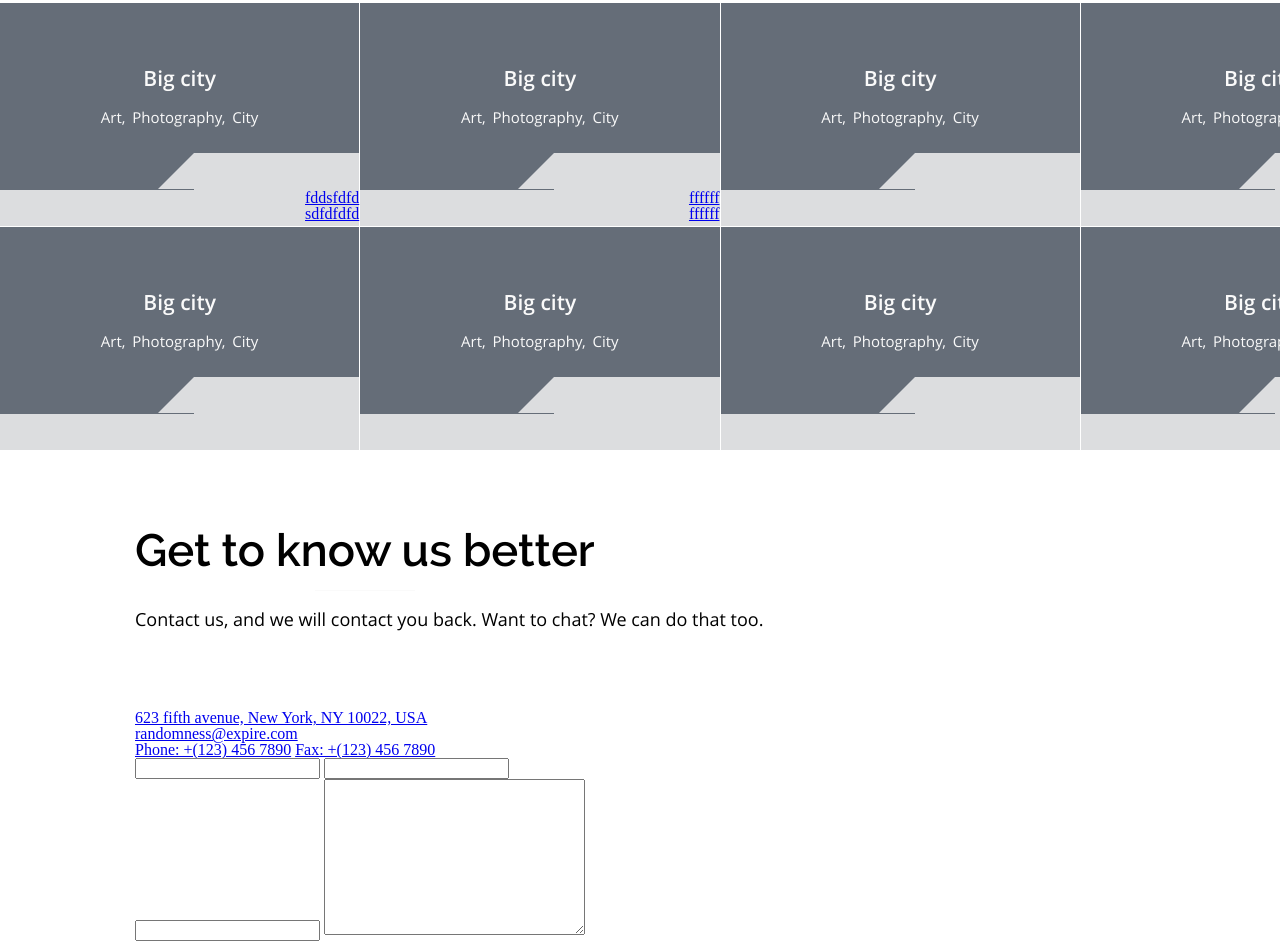
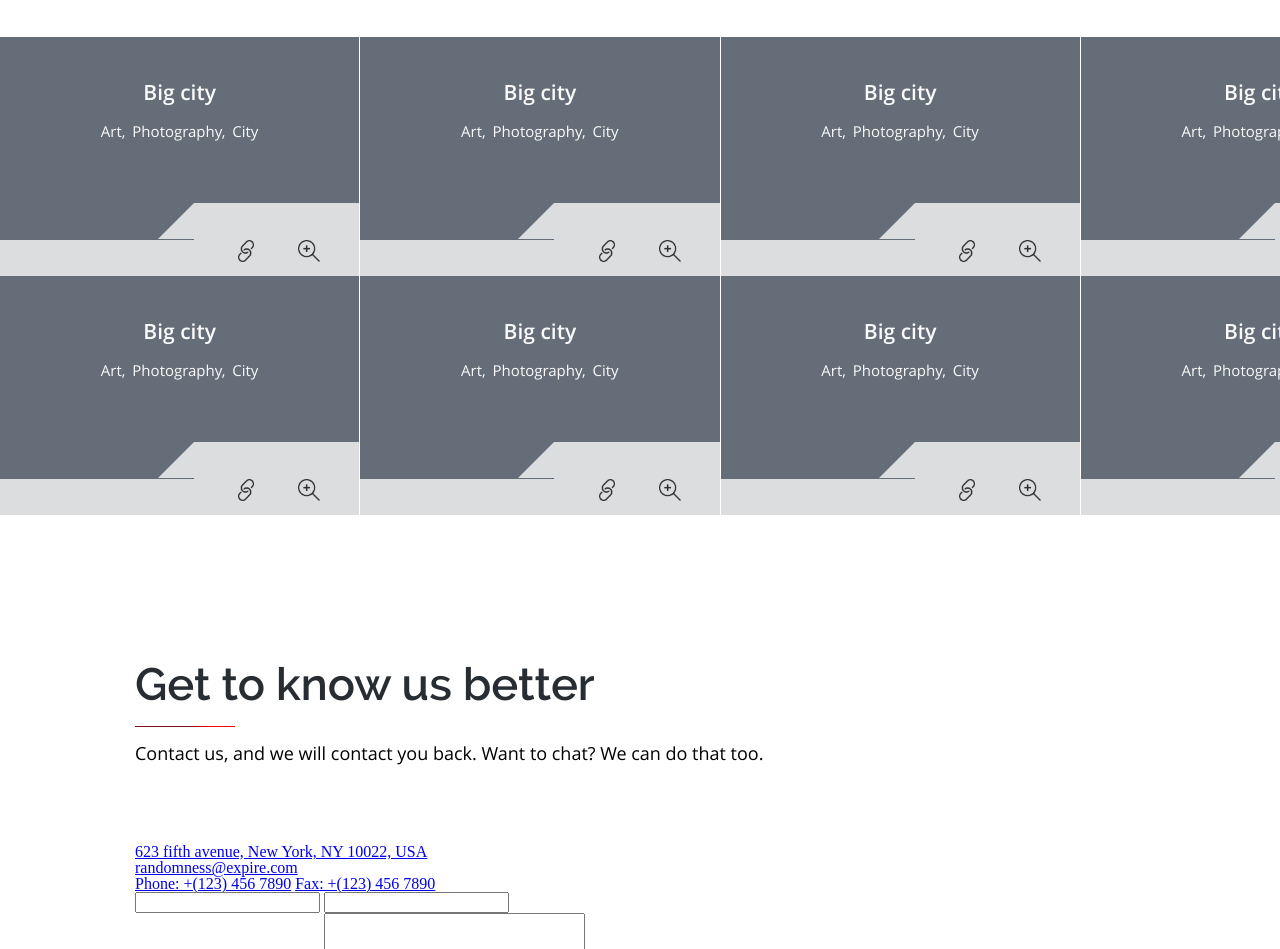
Before and after one commit to KseniyaSokolovskaya/hiqo-sokolovskaya-markup, a website: page index.html in a window 1280 px wide. Shown: the part 3073-4022 px from the top of the page. Drawn offline with nearby package versions, Linux system fonts and the light colour scheme; files that its build step writes are made by us from their sources.

Commit message:
add icons for portfolio, hover icons

```diff
--- a/index.html
+++ b/index.html
@@ -156,64 +156,64 @@
               <h3 class="portfolio__title">Big city</h3>
               <p class="portfolio__description">Art, Photography, City</p>
               <div class="icons">
-                <div class="icons__item"><a href="#">fddsfdfd</a></div>
-                <div class="icons__item"><a href="#">sdfdfdfd</a></div>
+                <a href="#" class="icons__item icons__item_link"></a>
+                <a href="#" class="icons__item icons__item_zoom"></a>
               </div>
             </div>
             <div class="portfolio-blog__item">
               <h3 class="portfolio__title">Big city</h3>
               <p class="portfolio__description">Art, Photography, City</p>
               <div class="icons">
-                <div class="icons__item"><a href="#">ffffff</a></div>
-                <div class="icons__item"><a href="#">ffffff</a></div>
+                <a href="#" class="icons__item icons__item_link"></a>
+                <a href="#" class="icons__item icons__item_zoom"></a>
               </div>
             </div>
             <div class="portfolio-blog__item">
               <h3 class="portfolio__title">Big city</h3>
               <p class="portfolio__description">Art, Photography, City</p>
               <div class="icons">
-                <div class="icons__item"><a href="#"></a></div>
-                <div class="icons__item"><a href="#"></a></div>
+                <a href="#" class="icons__item icons__item_link"></a>
+                <a href="#" class="icons__item icons__item_zoom"></a>
               </div>
             </div>
             <div class="portfolio-blog__item">
               <h3 class="portfolio__title">Big city</h3>
               <p class="portfolio__description">Art, Photography, City</p>
               <div class="icons">
-                <div class="icons__item"><a href="#"></a></div>
-                <div class="icons__item"><a href="#"></a></div>
+                <a href="#" class="icons__item icons__item_link"></a>
+                <a href="#" class="icons__item icons__item_zoom"></a>
               </div>
             </div>
             <div class="portfolio-blog__item">
               <h3 class="portfolio__title">Big city</h3>
               <p class="portfolio__description">Art, Photography, City</p>
               <div class="icons">
-                <div class="icons__item"><a href="#"></a></div>
-                <div class="icons__item"><a href="#"></a></div>
+                <a href="#" class="icons__item icons__item_link"></a>
+                <a href="#" class="icons__item icons__item_zoom"></a>
               </div>
             </div>
             <div class="portfolio-blog__item">
               <h3 class="portfolio__title">Big city</h3>
               <p class="portfolio__description">Art, Photography, City</p>
               <div class="icons">
-                <div class="icons__item"><a href="#"></a></div>
-                <div class="icons__item"><a href="#"></a></div>
+                <a href="#" class="icons__item icons__item_link"></a>
+                <a href="#" class="icons__item icons__item_zoom"></a>
               </div>
             </div>
             <div class="portfolio-blog__item">
               <h3 class="portfolio__title">Big city</h3>
               <p class="portfolio__description">Art, Photography, City</p>
               <div class="icons">
-                <div class="icons__item"><a href="#"></a></div>
-                <div class="icons__item"><a href="#"></a></div>
+                <a href="#" class="icons__item icons__item_link"></a>
+                <a href="#" class="icons__item icons__item_zoom"></a>
               </div>
             </div>
             <div class="portfolio-blog__item">
               <h3 class="portfolio__title">Big city</h3>
               <p class="portfolio__description">Art, Photography, City</p>
               <div class="icons">
-                <div class="icons__item"><a href="#"></a></div>
-                <div class="icons__item"><a href="#"></a></div>
+                <a href="#" class="icons__item icons__item_link"></a>
+                <a href="#" class="icons__item icons__item_zoom"></a>
               </div>
             </div>
           </div>
--- a/scss/_variables.scss
+++ b/scss/_variables.scss
@@ -10,6 +10,7 @@ $color-txt-icon: #303030;
 $color-folder: #656d78;
 $color-folder-border: #e6e9ed;
 $color-bg-icons-post: #dcdddf;
+$color-heading-form: #272d32;
 
 $font-base: "Raleway";
 $font-primary: "Open Sans";
@@ -18,7 +19,7 @@ $size-base: 18px;
 $width-content: 1170px;
 $height-dam: 30px;
 $height-folder: 37px;
-$height-portfolio: 223px;                  // dam-corner
+$height-portfolio: 239px;                  // dam-corner
 
 $gradient-line: linear-gradient(to right, #771719 53%,#ff0004 77%);
 
--- a/scss/components/_common.scss
+++ b/scss/components/_common.scss
@@ -396,7 +396,8 @@ body {
 .portfolio__section {
 
   .title__heading {
-    padding: 37px 0 18px 0;
+    padding: 32px 0 18px 0;
+    margin-bottom: 39px;
 
 
   }
@@ -420,23 +421,15 @@ body {
     width: calc((100% - 3px)/4);
     background-color: $color-folder;
     min-height: $height-portfolio;
-    margin-bottom: 1px;
     color: $color-base;
     text-align: center;
     position: relative;
-
-    // &::after {
-    //   @include pseudo("", 100%, $height-folder);
-    //   background-color: $color-bg-icons-post;
-    //   bottom: 0;
-    //   left: 0;
-    // }
   }
 
   .portfolio__title {
     @include font($font-primary, 600, 21px);
     padding-bottom: 21px;
-    margin-top: auto;
+    padding-top: 45px;
   }
 
   .portfolio__description {
@@ -447,21 +440,70 @@ body {
   .icons {
     @include dam-icons($color-bg-icons-post);
     position: relative;
+    display: flex;
+    justify-content: flex-end;
     margin-top: auto;
     text-align: right;
     background-color: $color-bg-icons-post;
     min-height: 36px;
+
+    &__item {
+      display: block;
+      text-align: right;
+      width: 30px;
+      height: 30px;
+
+      &_link {
+        position: relative;
+        background: url(images/link.png) no-repeat;
+        background-size: 16px 22px;
+        top: 0px;
+        right: 61px;
+
+        &:hover {
+          position: relative;
+          background: url(images/link-hover.png) no-repeat;
+          background-size: 16px 22px;
+          top: 0px;
+          right: 61px;
+        }
+      }
+
+      &_zoom {
+        position: relative;
+        background: url(images/zoom.png) no-repeat;
+        background-size: 22px 22px;
+        top: 0px;
+        right: 31px;
+
+        &:hover {
+          position: relative;
+          background: url(images/zoom-hover.png) no-repeat;
+          background-size: 22px 22px;
+          top: 0px;
+          right: 31px;
+        }
+      }
+    }
   }
 }
 
 .contact-section {
-  padding: 30px 0;
+  padding: 100px 0;
 
   .title {
     align-items: flex-start;
 
     &__heading {
       text-align: left;
+      color: $color-heading-form;
+
+      &::after {
+        background: $gradient-line;
+        bottom: -2px;
+        left: 0;
+        margin-left: 0;
+      }
     }
   }
 }
```
Also changed, not shown: assets/images/link-hover.png (added), assets/images/link.png (added), assets/images/zoom-hover.png (added), assets/images/zoom.png (added).
